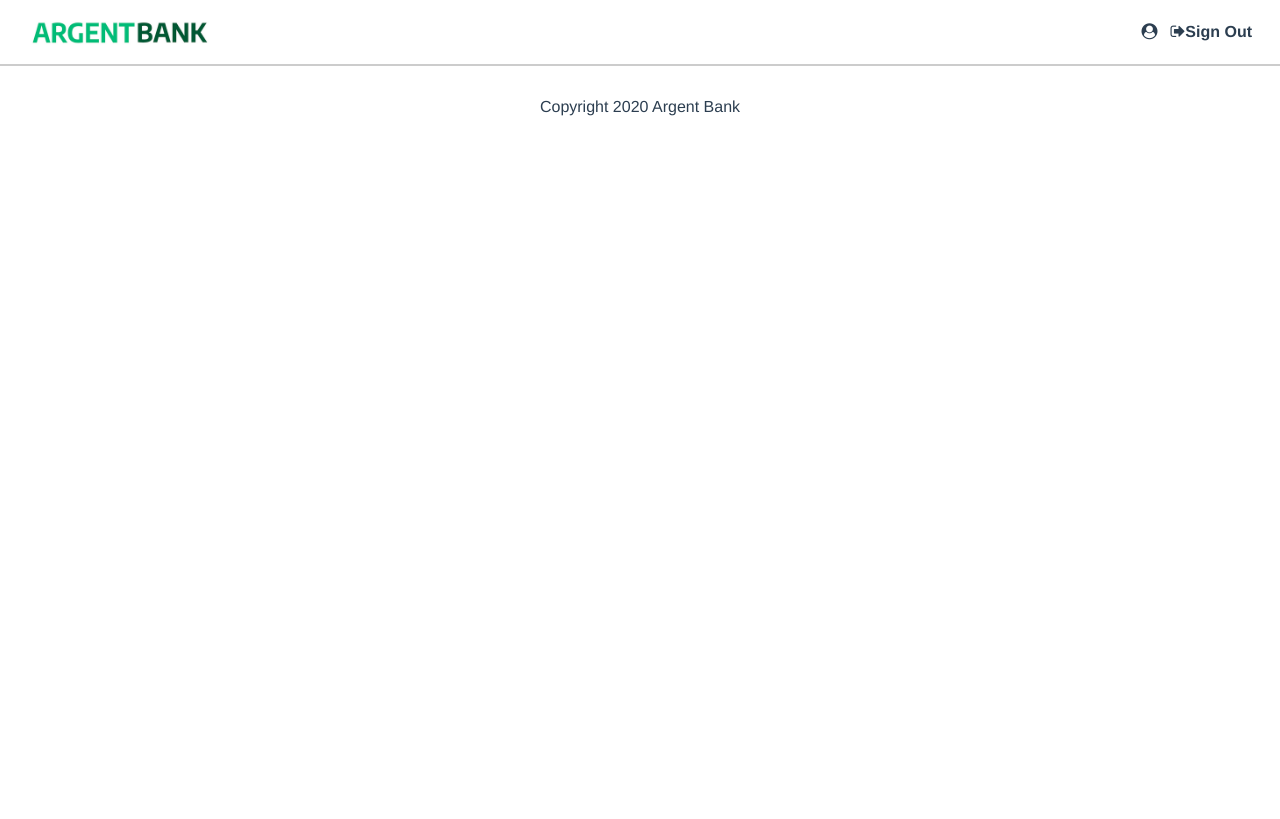
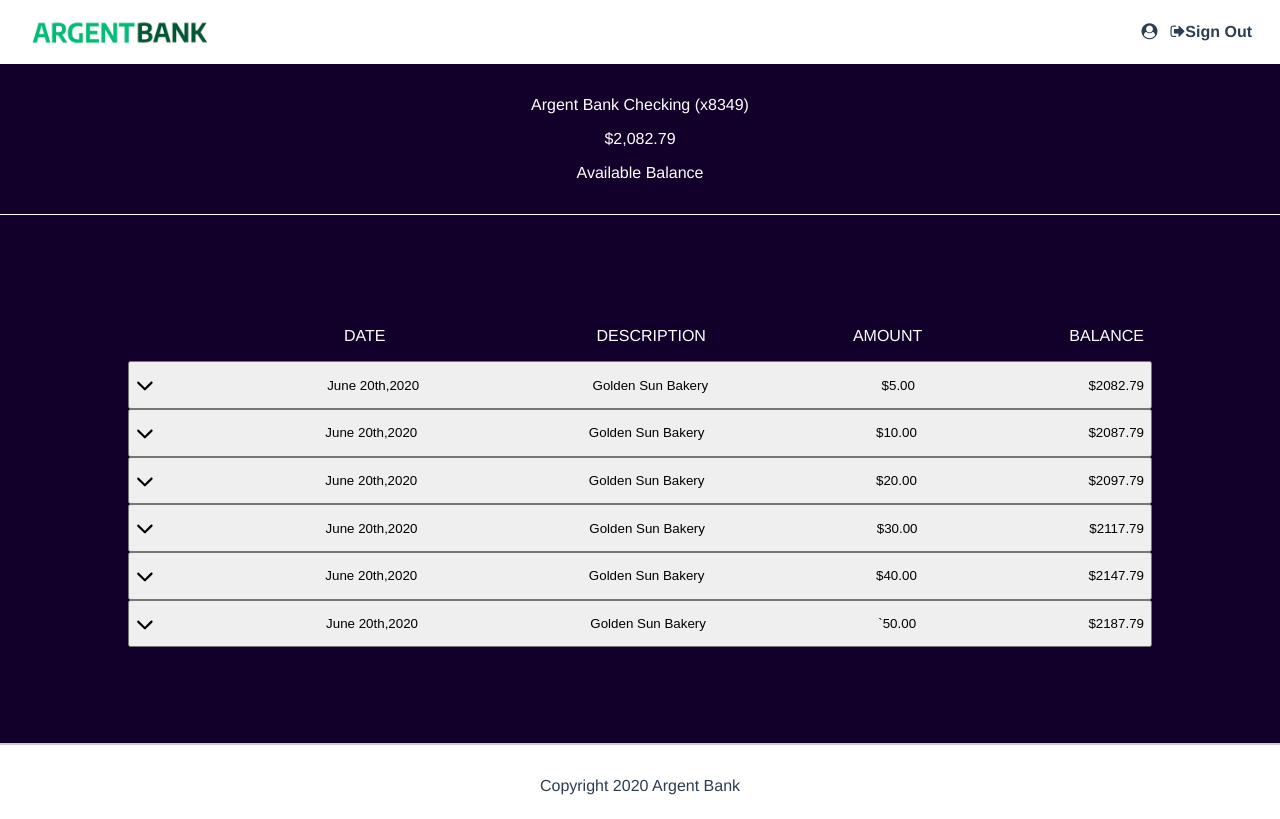
Before and after one commit to CDeque/CarolineDeque_13_05-07-2022, a React (Create React App) app: page /transactions in a window 1280 px wide. Built offline with nearby package versions, Linux system fonts and the light colour scheme; sample sign-in values are in the browser's storage.

Commit message:
Ajout Transactions Page

```diff
--- a/package.json
+++ b/package.json
@@ -3,11 +3,17 @@
   "version": "0.1.0",
   "private": true,
   "dependencies": {
+    "@fortawesome/fontawesome-svg-core": "^6.1.2",
+    "@fortawesome/free-regular-svg-icons": "^6.1.2",
+    "@fortawesome/free-solid-svg-icons": "^6.1.2",
+    "@fortawesome/react-fontawesome": "^0.2.0",
     "@reduxjs/toolkit": "^1.8.3",
     "@testing-library/jest-dom": "^5.16.4",
     "@testing-library/react": "^13.3.0",
     "@testing-library/user-event": "^13.5.0",
     "axios": "^0.27.2",
+    "babel-plugin-macros": "^3.1.0",
+    "font-awesome": "^4.7.0",
     "jwt-decode": "^3.1.2",
     "mongodb": "^4.7.0",
     "prettier": "^2.7.1",
--- a/public/index.html
+++ b/public/index.html
@@ -13,6 +13,7 @@
     rel="stylesheet"
     href="https://stackpath.bootstrapcdn.com/font-awesome/4.7.0/css/font-awesome.min.css"
   />
+
     <title>Argent Bank - Home Page</title>
   </head>
   <body>
--- a/src/components/BalanceCard/index.jsx
+++ b/src/components/BalanceCard/index.jsx
@@ -1,8 +1,14 @@
 //------ Imports------//
 import styled from "styled-components";
 import { PropTypes } from "prop-types";
+import { useNavigate } from "react-router-dom";
 
 export default function BalanceCard(data) {
+    const navigate = useNavigate();
+
+    const handleClick = () => {
+        navigate("/transactions");
+    };
     return (
         <AccountSection className="account">
             <AccountWrapper className="account-content-wrapper">
@@ -17,7 +23,10 @@
                 </AccountDescription>
             </AccountWrapper>
             <AccountWrapper className="account-content-wrapper cta">
-                <TransactionButton className="transaction-button">
+                <TransactionButton
+                    className="transaction-button"
+                    onClick={handleClick}
+                >
                     view transactions
                 </TransactionButton>
             </AccountWrapper>
@@ -43,9 +52,10 @@
     text-align: left;
     margin-bottom: 2rem;
     @media (min-width: 720px) {
-      .account {
-        flex-direction: row;
-      }
+        .account {
+            flex-direction: row;
+        }
+    }
 `;
 
 const AccountAmount = styled.p`
--- /dev/null
+++ b/src/components/TransactionCard/index.jsx
@@ -0,0 +1,78 @@
+import styled from "styled-components";
+import { FontAwesomeIcon } from "@fortawesome/react-fontawesome";
+import {
+    faPen,
+    faChevronDown,
+    faChevronUp,
+} from "@fortawesome/free-solid-svg-icons";
+import { useState } from "react";
+
+export default function TransactionCard({ amount, balance }) {
+    const [isOpen, setIsOpen] = useState(false);
+    const [editInput, setEditInput] = useState(false);
+    //to handle the display of input when clicking on pen icon
+    const handleClick = (id) => () => {
+        setEditInput((editInput) => ({
+            ...editInput,
+            [id]: !editInput[id],
+        }));
+    };
+    return (
+        <>
+            <TransactionButton onClick={() => setIsOpen(!isOpen)}>
+                {isOpen ? (
+                    <FontAwesomeIcon icon={faChevronUp} size="lg" />
+                ) : (
+                    <FontAwesomeIcon icon={faChevronDown} size="lg" />
+                )}
+                <p className="transaction_date">June 20th,2020</p>
+                <p className="transaction_description">Golden Sun Bakery</p>
+                <p className="transaction_amount">{amount}</p>
+                <p className="balance">{balance}</p>
+            </TransactionButton>
+            {isOpen && (
+                <div className="transaction_info">
+                    <TransactionEdit className="transaction_type">
+                        TransactionType:Electronic
+                    </TransactionEdit>
+                    <TransactionEdit className="category">
+                        category:
+                        <FontAwesomeIcon
+                            icon={faPen}
+                            color="#fff"
+                            fontSize="1rem"
+                            style={{ marginLeft: 10 }}
+                            onClick={handleClick("category")}
+                        />
+                        {editInput["category"] ? <input type="text" /> : ""}
+                    </TransactionEdit>
+                    <TransactionEdit className="notes">
+                        Notes:
+                        <FontAwesomeIcon
+                            icon={faPen}
+                            color="#fff"
+                            fontSize="1rem"
+                            style={{ marginLeft: 10 }}
+                            onClick={handleClick("notes")}
+                        />
+                        {editInput["notes"] ? <input type="text" /> : ""}
+                    </TransactionEdit>
+                </div>
+            )}
+        </>
+    );
+}
+
+/**
+ * return Transaction Card Style
+ */
+
+const TransactionButton = styled.button`
+    width: 80%;
+    display: flex;
+    justify-content: space-between;
+    align-items: center;
+`;
+const TransactionEdit = styled.p`
+    color: #fff;
+`;
--- a/src/index.jsx
+++ b/src/index.jsx
@@ -10,6 +10,7 @@
 import User from "./pages/User";
 import GlobalStyle from "./utils/Style/GlobalStyle";
 import { loadUser } from "./redux/feature/authSlice";
+import Transactions from "./pages/Transactions";
 store.dispatch(loadUser(null));
 
 const root = ReactDOM.createRoot(document.getElementById("root"));
@@ -23,6 +24,7 @@
                     <Route path="/" element={<Home />} />
                     <Route path="/login" element={<SignIn />} />
                     <Route path="/profile" element={<User />} />
+                    <Route path="/transactions" element={<Transactions />} />
                 </Routes>
                 <Footer />
             </Router>
--- /dev/null
+++ b/src/pages/Transactions/index.jsx
@@ -0,0 +1,83 @@
+import { useEffect } from "react";
+import { useSelector } from "react-redux";
+import { useNavigate } from "react-router-dom";
+import styled from "styled-components";
+import TransactionCard from "../../components/TransactionCard";
+
+export default function Transactions() {
+    const navigate = useNavigate();
+
+    const auth = useSelector((state) => state.auth);
+
+    useEffect(() => {
+        if (!auth._id) {
+            navigate("/login");
+        }
+    }, [auth._id, navigate]);
+    return (
+        <Main>
+            <TransactionsHeader className="header">
+                <p className="header_title">Argent Bank Checking (x8349)</p>
+                <p className="header_balance">$2,082.79</p>
+                <p className="header_text">Available Balance</p>
+            </TransactionsHeader>
+            <Section className="transaction_section">
+                <TitleContainer className="title_container">
+                    <TransactionTitle className="transaction-title">
+                        <Date>DATE</Date>
+                        <p>DESCRIPTION</p>
+                        <p>AMOUNT</p>
+                        <p>BALANCE</p>
+                    </TransactionTitle>
+                </TitleContainer>
+                <TransactionCardsContainer className="transaction_cards_container">
+                    <TransactionCard amount="$5.00" balance="$2082.79" />
+                    <TransactionCard amount="$10.00" balance="$2087.79" />
+                    <TransactionCard amount="$20.00" balance="$2097.79" />
+                    <TransactionCard amount="$30.00" balance="$2117.79" />
+                    <TransactionCard amount="$40.00" balance="$2147.79" />
+                    <TransactionCard amount="`50.00" balance="$2187.79" />
+                </TransactionCardsContainer>
+            </Section>
+        </Main>
+    );
+}
+/**
+ * return Transactions style
+ */
+const Main = styled.main`
+    width: 100%;
+    background-color: #12002b;
+    flex: 1;
+`;
+const TransactionsHeader = styled.div`
+    color: #fff;
+    padding-top: 1rem;
+    padding-bottom: 1rem;
+    border-bottom: 1px solid #fff;
+`;
+const Section = styled.section`
+    padding-top: 6rem;
+    padding-bottom: 6rem;
+`;
+const TitleContainer = styled.div`
+    display: flex;
+    justify-content: center;
+`;
+const TransactionTitle = styled.div`
+    width: 60%;
+    color: #fff;
+    display: flex;
+    justify-content: space-between;
+    align-items: center;
+    margin-left: 15rem;
+`;
+const Date = styled.p`
+    margin-left: -2rem;
+    margin-right: 4rem;
+`;
+const TransactionCardsContainer = styled.div`
+    display: flex;
+    flex-direction: column;
+    align-items: center;
+`;
--- a/src/pages/User/index.jsx
+++ b/src/pages/User/index.jsx
@@ -1,5 +1,4 @@
 //------ Imports ------//
-
 import { useEffect, useState } from "react";
 import { useDispatch, useSelector } from "react-redux";
 import { useNavigate } from "react-router-dom";
@@ -14,6 +13,7 @@
  * @returns profile page
  * @typedef {boolean} if !auth can't access profile
  */
+
 export default function User() {
     const navigate = useNavigate();
     const dispatch = useDispatch();
--- a/src/utils/Style/GlobalStyle.jsx
+++ b/src/utils/Style/GlobalStyle.jsx
@@ -14,7 +14,7 @@
     }
 
     body {
-      margin: 0;
+      margin: 0 auto;
       display: flex;
       flex-direction: column;
       min-height: 100vh;
```
Also changed, not shown: 1 other file (tests, documents, lock files or other folders).
